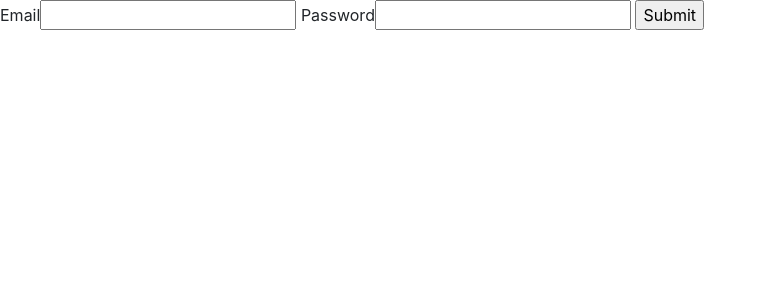
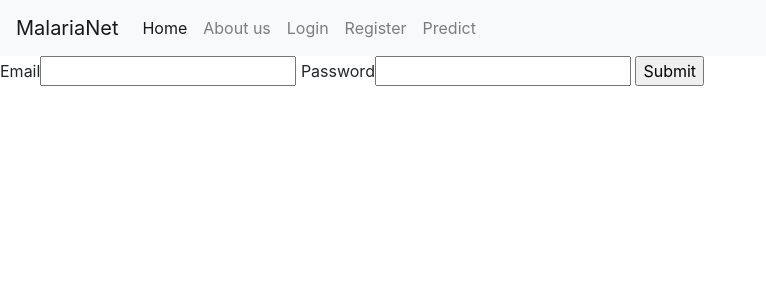
Before and after one commit to gauravc6/malarianet, a Python web app: template malarianet/templates/login.html in a window 1280 px wide. Shown: the top 300 px of the page, without its empty margins (0-766 px from the left). Run offline with Jinja, Linux system fonts and the light colour scheme; the template is opened without the code that fills it, so the values that code supplies are empty, except form fields; tables that the repository leaves empty hold one stand-in row (values such as "Sample post"); form fields are guessed from the names that the template uses; some libraries are stand-ins or nearby versions.

Commit message:
Added basic navigation

```diff
--- a/malarianet/templates/base.html
+++ b/malarianet/templates/base.html
@@ -9,6 +9,32 @@
     <script src="https://stackpath.bootstrapcdn.com/bootstrap/4.3.1/js/bootstrap.min.js" integrity="sha384-JjSmVgyd0p3pXB1rRibZUAYoIIy6OrQ6VrjIEaFf/nJGzIxFDsf4x0xIM+B07jRM" crossorigin="anonymous"></script>
   </head>
   <body>
+    <nav class="navbar navbar-expand-lg navbar-light bg-light">
+  <a class="navbar-brand" href="{{url_for('core.index')}}">MalariaNet</a>
+  <button class="navbar-toggler" type="button" data-toggle="collapse" data-target="#navbarNav" aria-controls="navbarNav" aria-expanded="false" aria-label="Toggle navigation">
+    <span class="navbar-toggler-icon"></span>
+  </button>
+  <div class="collapse navbar-collapse" id="navbarNav">
+    <ul class="navbar-nav">
+      <li class="nav-item active">
+        <a class="nav-link" href="{{url_for('core.index')}}">Home <span class="sr-only">(current)</span></a>
+      </li>
+      <li class="nav-item">
+        <a class="nav-link" href="{{url_for('core.info')}}">About us</a>
+      </li>
+      <li class="nav-item">
+        <a class="nav-link" href="{{url_for('users.login')}}">Login</a>
+      </li>
+      <li class="nav-item">
+        <a class="nav-link" href="{{url_for('users.register')}}">Register</a>
+      </li>
+      <li class="nav-item">
+        <a class="nav-link" href="{{url_for('predict.upload')}}">Predict</a>
+      </li>
+
+    </ul>
+  </div>
+</nav>
 {% block content %}
 
 {% endblock %}
```
